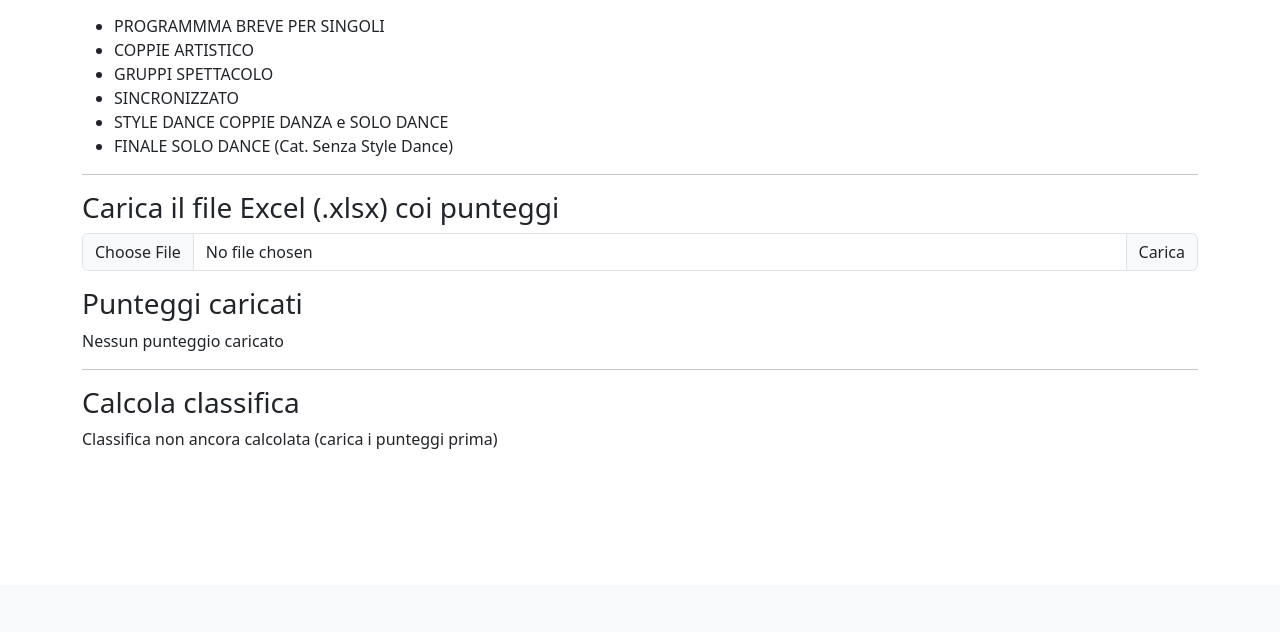
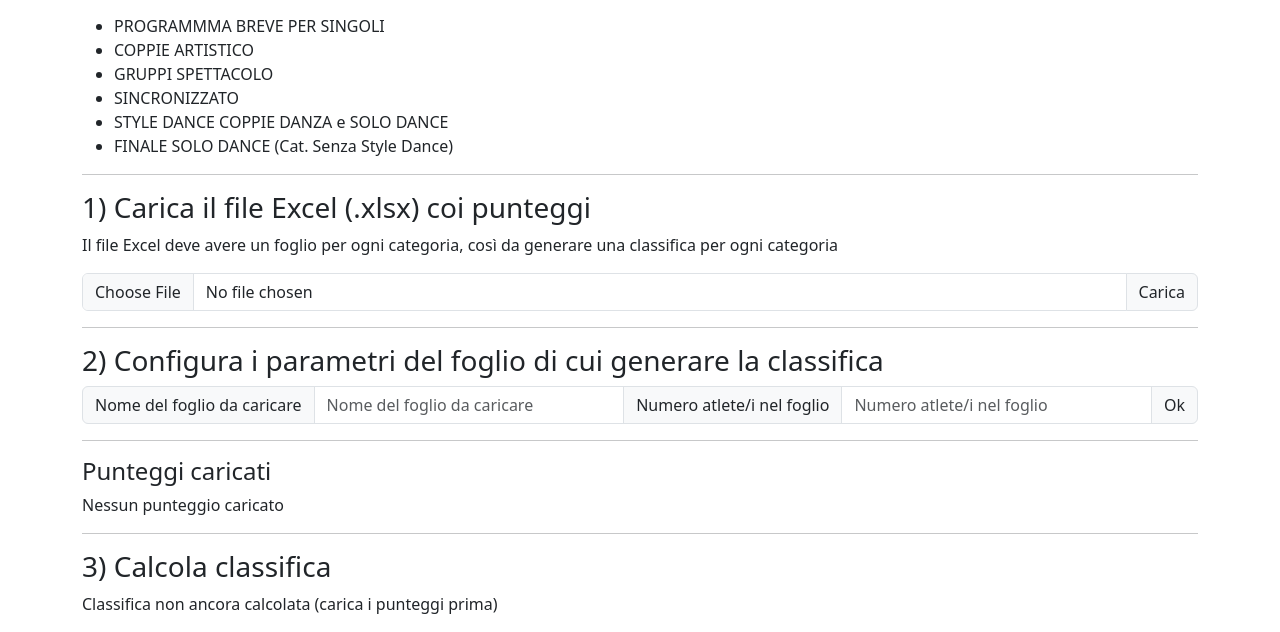
Before and after one commit to smarianimore/Pattinaggio, a Flask app: page / in a window 1280 px wide. Shown: the part 215-847 px from the top of the page. Before the commit the page ends 664 px from the top, so only its background shows below. Run offline with Flask 3, Linux system fonts and the light colour scheme.

Commit message:
configured sheet loading

```diff
--- a/main.py
+++ b/main.py
@@ -121,7 +121,7 @@ if __name__ == '__main__':
         standings_peer_majorities = sorted(separate_victories_per_skater.items(), key=lambda x: x[1][0], reverse=True)
         print(f"{standings_peer_majorities=}")
         #standings_peer_majorities = [skater[0] for skater in standings_peer_majorities]
-        standings_peer_majorities = [10,11,9]  # force test
+        standings_peer_majorities = [10, 11, 9]  # force test
         print(f"{standings_peer_majorities=}")
 
         fix_point = standings_majorities.index(first)
--- a/skating_app/routes.py
+++ b/skating_app/routes.py
@@ -3,10 +3,8 @@ from flask import render_template, request
 import pandas as pd
 
 
-sheet_name = "test parimeriti"  # TODO should be a parameter
 header_row_idx = 0  # which row contains the header
 data_columns = "A:N"
-n_skaters = 11  # TODO should be a parameter
 decimal_separator = ','
 
 programs = [
@@ -17,6 +15,8 @@ programs = [
         {'name': "STYLE DANCE COPPIE DANZA e SOLO DANCE"},
         {'name': "FINALE SOLO DANCE (Cat. Senza Style Dance)"}
     ]
+
+filename = None
 
 
 # A common pattern with decorators is to use them to register functions as callbacks for certain events. In this case,
@@ -30,20 +30,31 @@ def index():
                            programs=programs)
 
 
-@skating_app.post('/')
-#@skating_app.route('/', methods=['POST'])
+@skating_app.post('/file_upload')
 def upload():
     # Read the File using Flask request
     file = request.files['file']
     # save file in local directory
     file.save(file.filename)
+    global filename
+    filename = file.filename
 
+    # Return HTML snippet that will render the table
+    return render_template('index.html',
+                           home_title="Libertas Pattinaggio Forlì",
+                           sub_title="Trofeo Primavera 2024",
+                           programs=programs)
+
+
+@skating_app.post('/config_sheet')
+def config_sheet():
     # Parse the data as a Pandas DataFrame type
-    df = pd.read_excel(file,
-                       sheet_name,
+    global filename
+    df = pd.read_excel(filename,
+                       request.form['sheet_name'],
                        header=header_row_idx,
                        usecols=data_columns,
-                       nrows=n_skaters,
+                       nrows=int(request.form['n_skaters']),
                        decimal=decimal_separator)
 
     # Return HTML snippet that will render the table
--- a/skating_app/templates/index.html
+++ b/skating_app/templates/index.html
@@ -10,9 +10,12 @@
             {% endfor %}
         </ul>
     </p>
+
     <hr>
-    <h3> Carica il file Excel (.xlsx) coi punteggi </h3>
-    <form method="POST" action="" enctype="multipart/form-data">
+
+    <h3> 1) Carica il file Excel (.xlsx) coi punteggi </h3>
+    <p> Il file Excel deve avere un foglio per ogni categoria, così da generare una classifica per ogni categoria </p>
+    <form method="POST" action="/file_upload" enctype="multipart/form-data">
         <div class="input-group mb-3">
             <input type="file" class="form-control" id="excel_file" name="file">
             <!--<label class="input-group-text" for="excel_file"></label>-->
@@ -21,14 +24,31 @@
         <!--<p><input type="file" name="file"></p>
         <p><input type="submit" value="Carica"></p>-->
     </form>
-    <h3> Punteggi caricati </h3>
+
+    <hr>
+
+    <h3> 2) Configura i parametri del foglio di cui generare la classifica </h3>
+        <form method="POST" action="/config_sheet" enctype="multipart/form-data">
+            <div class="input-group mb-3">
+                <span class="input-group-text">Nome del foglio da caricare</span>
+                <input type="text" class="form-control" placeholder="Nome del foglio da caricare" aria-label="Nome del foglio da caricare" name="sheet_name">
+                <span class="input-group-text">Numero atlete/i nel foglio</span>
+                <input type="text" class="form-control" placeholder="Numero atlete/i nel foglio" aria-label="Numero atlete/i nel foglio" name="n_skaters">
+                <input type="submit" class="input-group-text" value="Ok">
+                <!--<button class="btn btn-outline-secondary" type="button" id="config_sheet">Ok</button>-->
+            </div>
+        </form>
+    <hr>
+    <h4> Punteggi caricati </h4>
         {% if table %}
             {{table|safe}}
         {% else %}
             <p> Nessun punteggio caricato </p>
         {% endif %}
+
     <hr>
-    <h3> Calcola classifica </h3>
+
+    <h3> 3) Calcola classifica </h3>
         {% if standings %}
             {{standings|safe}}
         {% else %}
```
